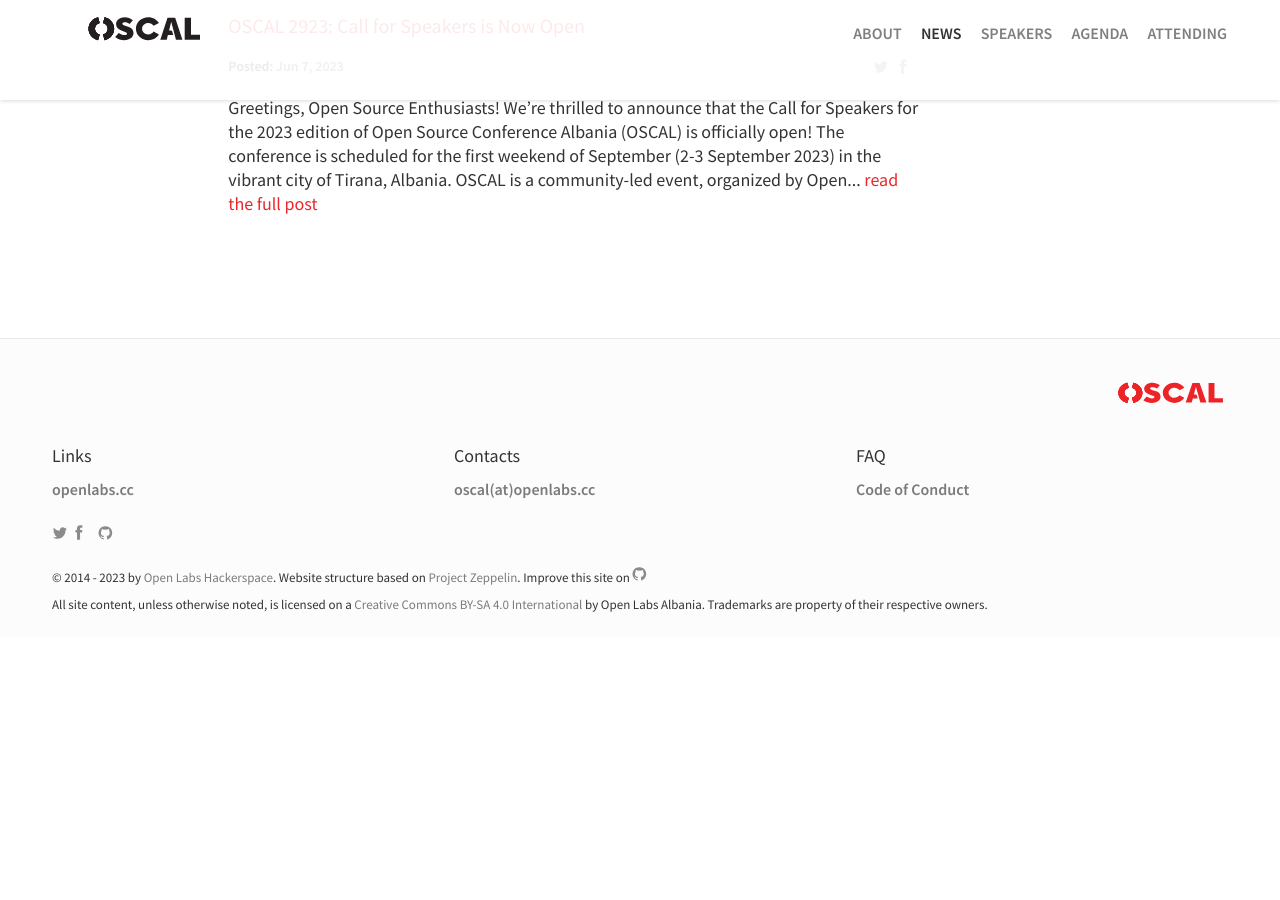
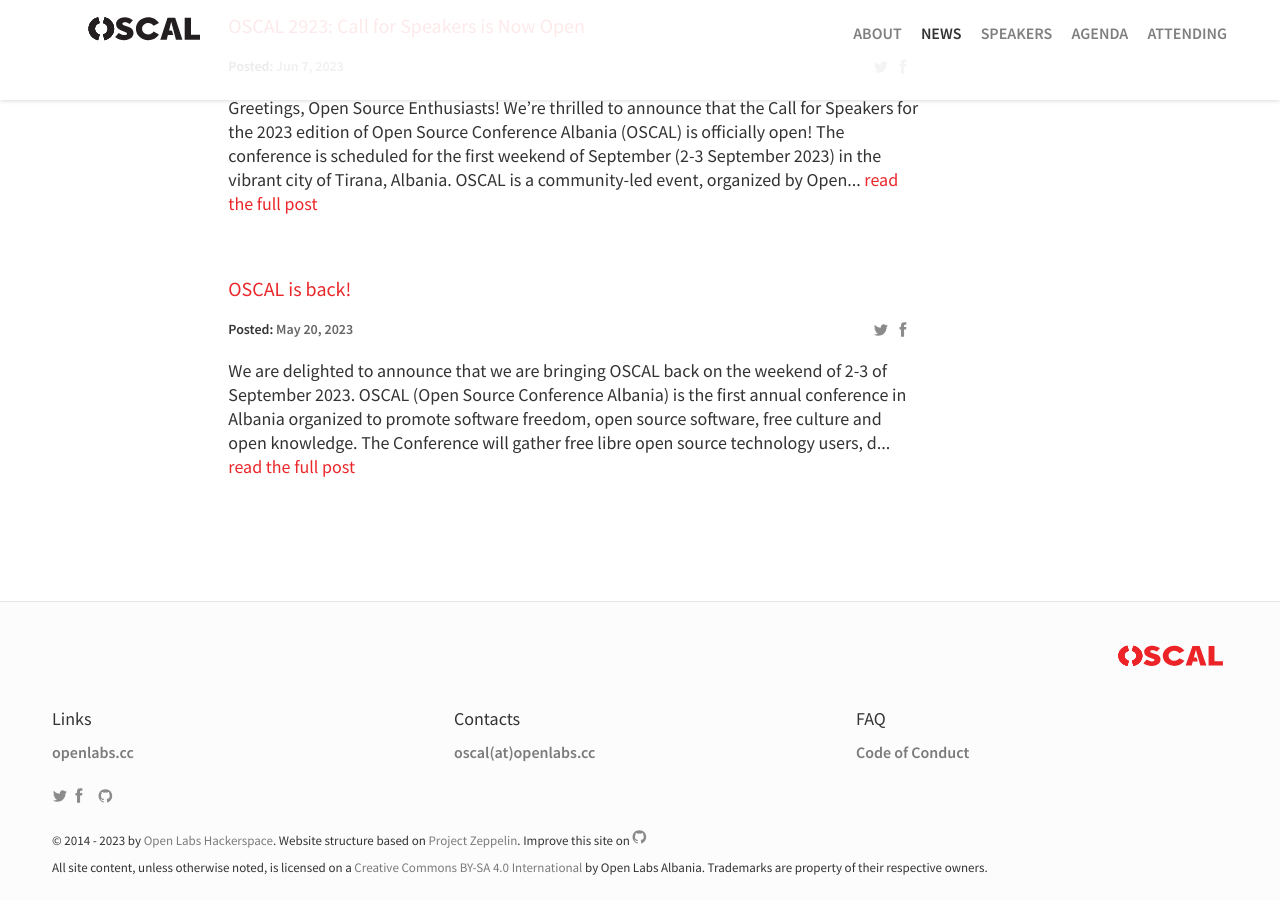
Before and after one commit to OpenLabsHackerspace/OSCAL2022-website, a Jekyll site: the page built from blog.html, in a window 1280 px wide and 900 px high, scrolled down 559 px. Built offline with Jekyll 4.4.1, drawn with Linux system fonts in a browser that asks for light colours; comment, search, counter and statistics services are not loaded; before the commit the page ends 1196 px from its top, so only the background shows below that.

Commit message:
add first post

```diff
--- /dev/null
+++ b/_posts/2023-05-20-oscal-is-back.md
@@ -0,0 +1,34 @@
+---
+layout: post
+title: "OSCAL is back!"
+date: 2023-05-20 00:00:00
+isStaticPost: false
+image: Post-1.jpg
+permalink: "/blog/oscal-is-back/"
+---
+
+We are delighted to announce that we are bringing OSCAL back on the weekend of <b>2-3 of September 2023</b>.
+
+OSCAL (Open Source Conference Albania) is the first annual conference in Albania organized to promote software freedom, open source software, free culture and open knowledge. The Conference will gather free libre open source technology users, developers, academics, governmental agencies and people who share the idea that software should be free and open for the local community and governments to develop and customize to its needs; that knowledge is a communal property and free and open to everyone.
+
+This is the **8th edition of the conference**.
+
+Further details and calls for participation will be announced in the coming weeks. Stay tuned! As always you can follow us on our social media:
+
+- Mastodon [@OpenLabsAlbania](https://fosstodon.org/@OpenLabsAlbania)
+- Twitter: [@OSCALconf](https://twitter.com/OSCALconf)
+- Instagram: [@oscalconf](https://www.instagram.com/oscalconf/)
+
+Contact information:
+
+Email: <a href="mailto:oscal@openlabs.cc">oscal@openlabs.cc</a>
+OSCAL is organized by Open Labs Albania, a non governmental, not for profit organization, dedicated to promote openness, freedom, transparency and decentralization by amplifying its voice as a community altogether.
+
+Important dates
+
+Call for sponsors on 25 of May
+Call for speakers on 31 of May
+
+A media representative? We will be opening the call for media partners on 22 of May.
+
+Want to help the organizing team by becoming a volunteer? 10 July
```
Also changed, not shown: _posts/2023-06-07-cfp.md (+1 -0 lines).
